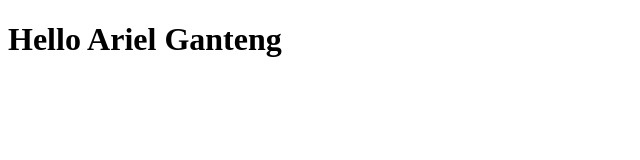
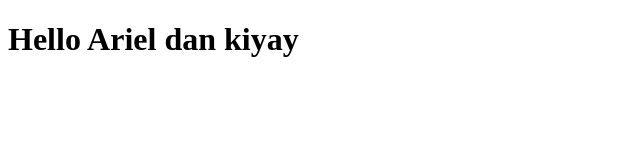
Before and after one commit to ArielNadhif/latihan1-revou, a plain HTML site: page index.html in a window 1280 px wide. Shown: the whole page, without its empty margins (0-640 px from the left). Drawn offline with Linux system fonts and the light colour scheme.

Commit message:
third commit

```diff
--- a/index.html
+++ b/index.html
@@ -4,7 +4,7 @@
         <title> Website Latihan HTML Ariel</title>
     </head>
     <body>
-        <h1> Hello Ariel Ganteng </h1>
+        <h1> Hello Ariel dan kiyay </h1>
     </body>
 
 </html>
```
